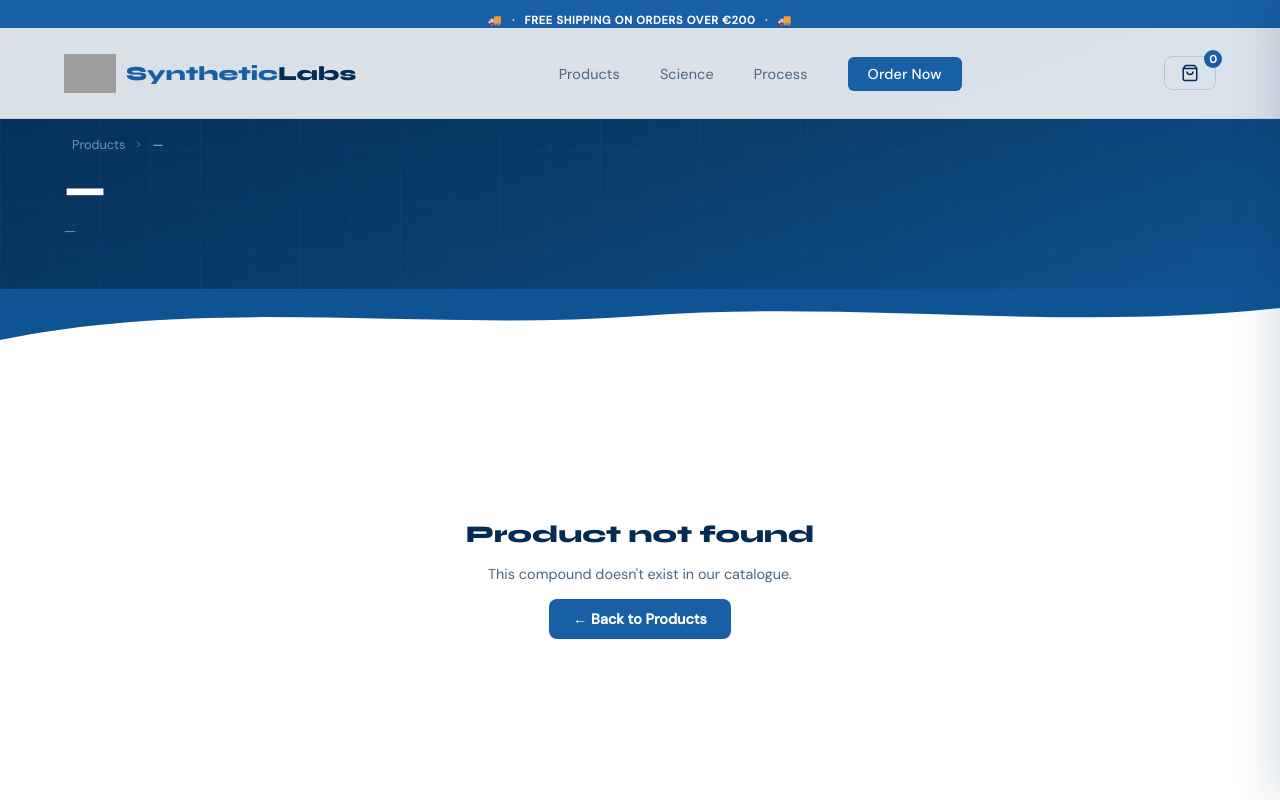
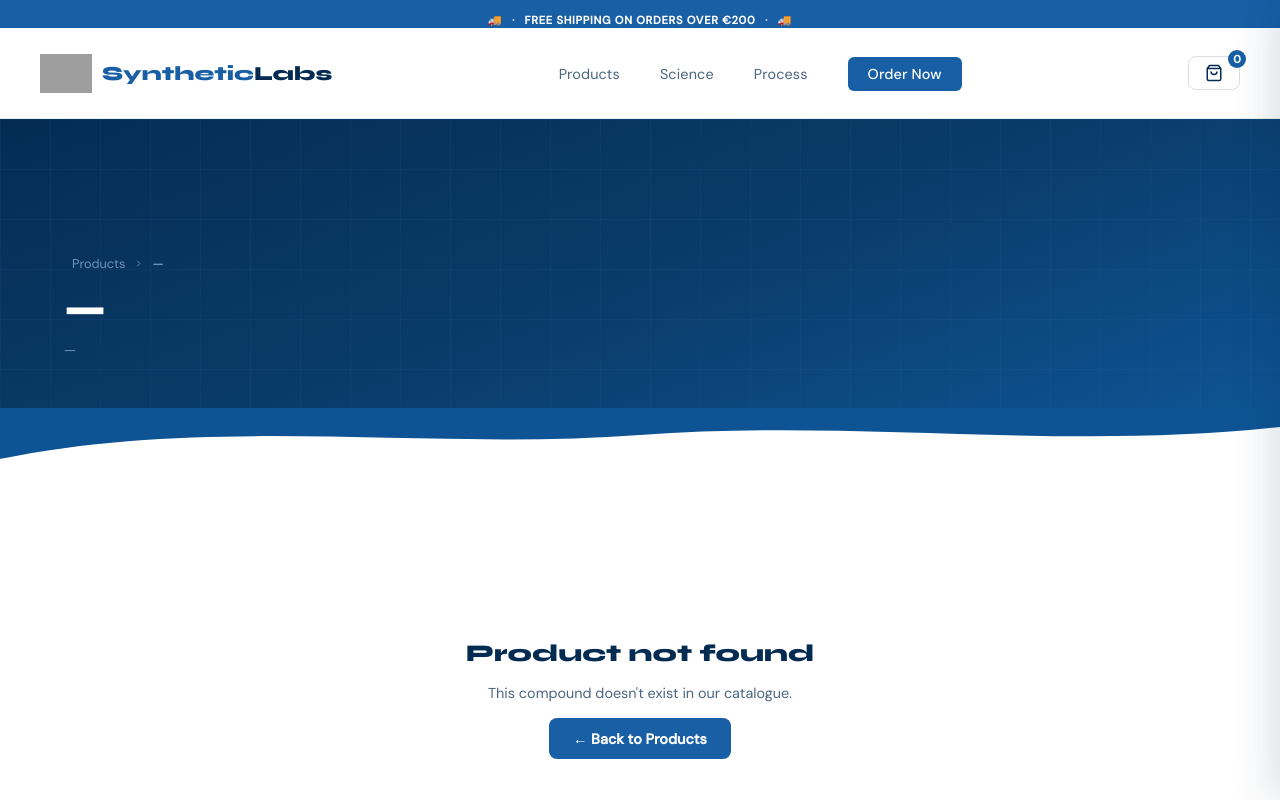
Before and after one commit to arnkeenan-gif/beta-6, a website: page product.html in a window 1280 px wide. Shown: the top 800 px of the page. Drawn offline with Linux system fonts and the light colour scheme; grey boxes are pictures that could not be loaded.

Commit message:
Update product.html

```diff
--- a/product.html
+++ b/product.html
@@ -27,9 +27,6 @@
     font-weight: 600;
     letter-spacing: 0.06em;
     text-transform: uppercase;
-    position: fixed;
-    top: 0; left: 0; right: 0;
-    z-index: 201;
     white-space: nowrap;
     overflow: hidden;
     height: 28px;
@@ -40,10 +37,9 @@
   @media (max-width: 768px) { .shipping-banner { font-size: 0.62rem; padding: 0.25rem 0.5rem; letter-spacing: 0.02em; } }
   /* NAV */
   nav {
-    position: fixed; top: 28px; left: 0; right: 0; z-index: 200;
     display: flex; align-items: center; justify-content: space-between;
-    padding: 1.2rem 4rem;
-    background: rgba(255,255,255,0.85); backdrop-filter: blur(12px);
+    padding: 1.2rem 2.5rem;
+    background: #ffffff;
     border-bottom: 1px solid rgba(4,44,83,0.08);
   }
   .logo {
```
